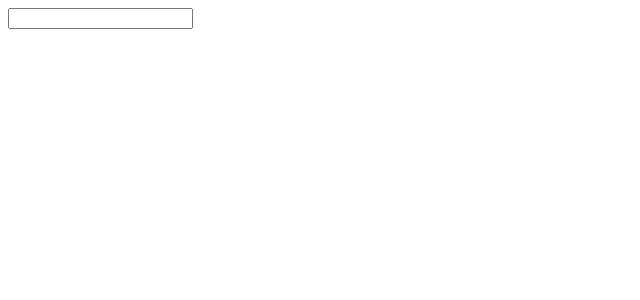
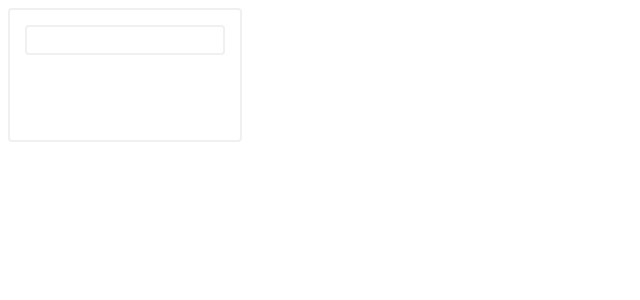
Before and after one commit to gitaramp/palindrome, a Vue app: page / in a window 1280 px wide. Shown: the top 300 px of the page, without its empty margins (0-640 px from the left). Built offline with nearby package versions, Linux system fonts and the light colour scheme.

Commit message:
Added styles for user input section

```diff
--- a/src/style.scss
+++ b/src/style.scss
@@ -1,11 +1,50 @@
+@import url("https://fonts.googleapis.com/css2?family=Roboto:wght@400;700&display=swap");
+
+$success-color: #24a344;
+$danger-color: #d83146;
+
+@mixin border-gray {
+  border: 2px solid #f0f0f0;
+  border-radius: 4px;
+}
+
+@mixin output-message-border($color) {
+  color: #fff;
+  border-radius: 5px;
+  padding: 0 3px;
+  border: 8px solid $color;
+  background: $color;
+}
+
+#app {
+  font-family: "Roboto", sans-serif;
+  font-size: 14px;
+}
+
 .user-input {
+  @include border-gray;
+  width: 230px;
+  height: 130px;
+
+  &__input {
+    @include border-gray;
+    margin-top: 15px;
+    margin-left: 15px;
+    padding-left: 10px;
+    width: 200px;
+    height: 30px;
+  }
+
   &__output-message {
-    font-size: 15px;
+    margin-left: 15px;
+    margin-top: 25px;
+    color: #555;
+
     &--green {
-      color: green;
+      @include output-message-border($success-color);
     }
     &--red {
-      color: red;
+      @include output-message-border($danger-color);
     }
   }
 }
```
